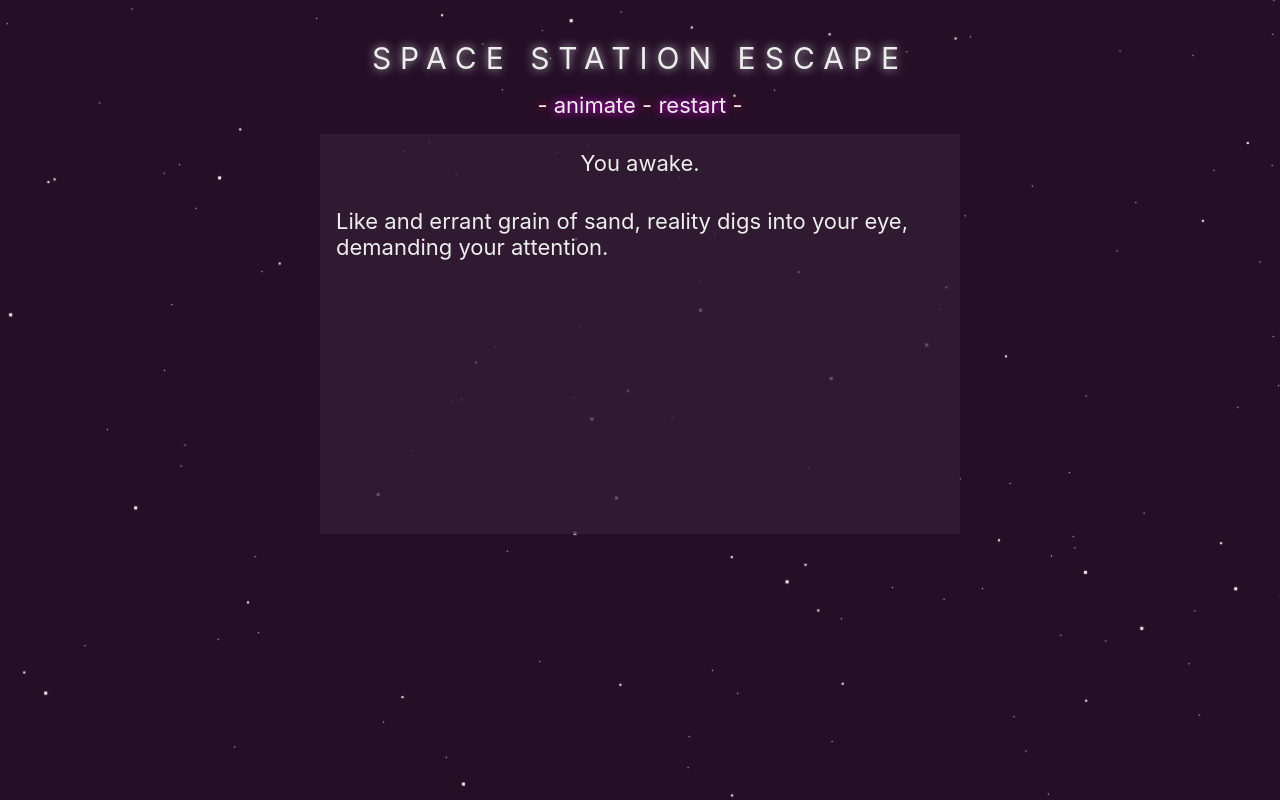
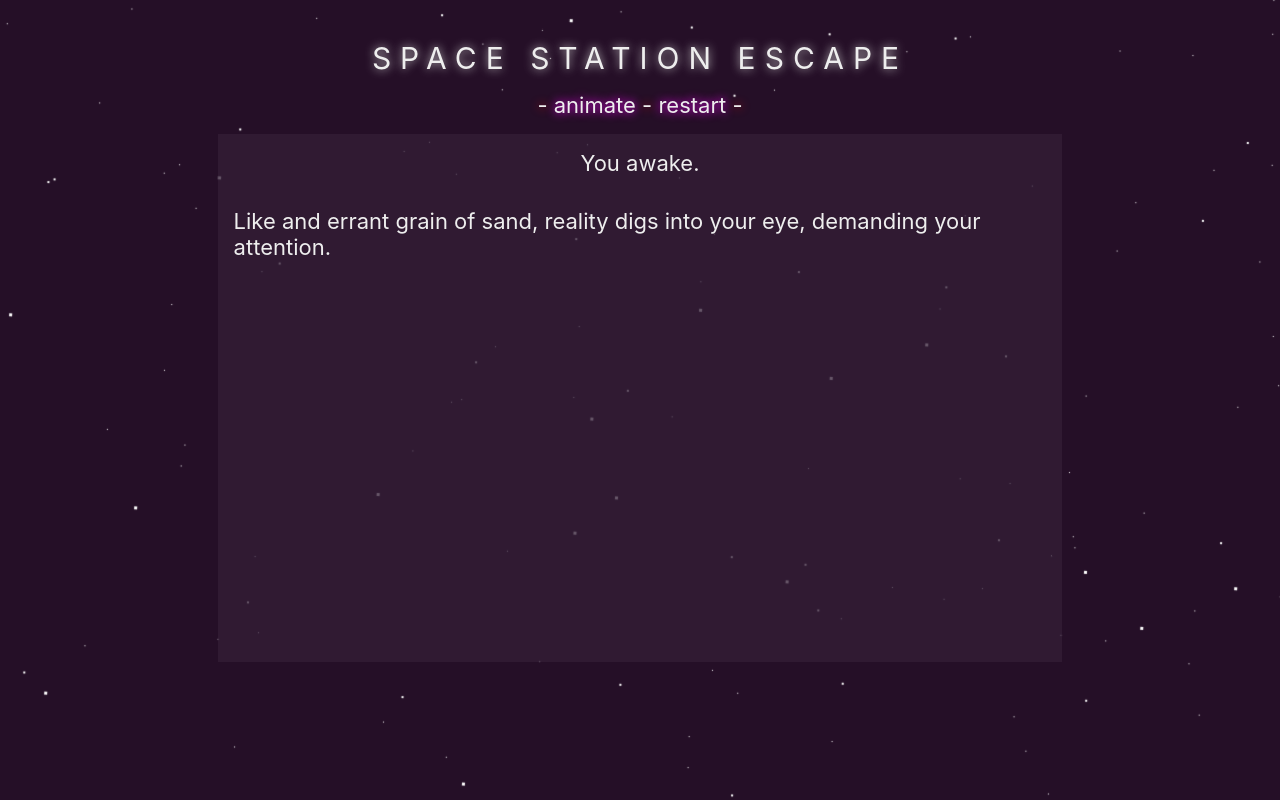
Before and after one commit to mckymsh/space-station-escape, a React (Create React App) app: page / in a window 1280 px wide. Built offline with nearby package versions, Linux system fonts and the light colour scheme.

Commit message:
Made clickable things links, adjusted dimensions

```diff
--- a/src/App.css
+++ b/src/App.css
@@ -88,11 +88,12 @@ hr {
 	/*background-color: #351f37;*/
 	background-color: rgba(53, 31, 55, 0.75);
 
-	height: 50vh;
+	height: 66vh;
 	min-height: 300px;
 	/*max-height: 900px;*/
 
-	width: 50vw;
+	width: 66vw;
+	min-width: 300px;
 
 	overflow-y: scroll;
 	overflow-x: wrap;
--- a/src/App.js
+++ b/src/App.js
@@ -364,10 +364,11 @@ class App extends Component {
 
 	appLink(text, clickFunction){
 	    return(
-		    <span
+		    <a
+			    href="./#"
 		        className="App-link"
 		        onClick={clickFunction}
-		    >{text}</span>
+		    >{text}</a>
 	    );
 	}
 
@@ -383,10 +384,11 @@ class App extends Component {
 	 			    </header>
 				    <nav className="Actions text-center">
 				        -&nbsp;{
-						        	<span
+						        	<a
+							        	href="./#"
 								        className={"App-link"+(this.state.animate ? "" : " deactivated")}
 								        onClick={() => this.toggleAnimation()}
-								    >animate</span>
+								    >animate</a>
 								}&nbsp;-&nbsp;{
 									this.appLink(
 										"restart",
```
